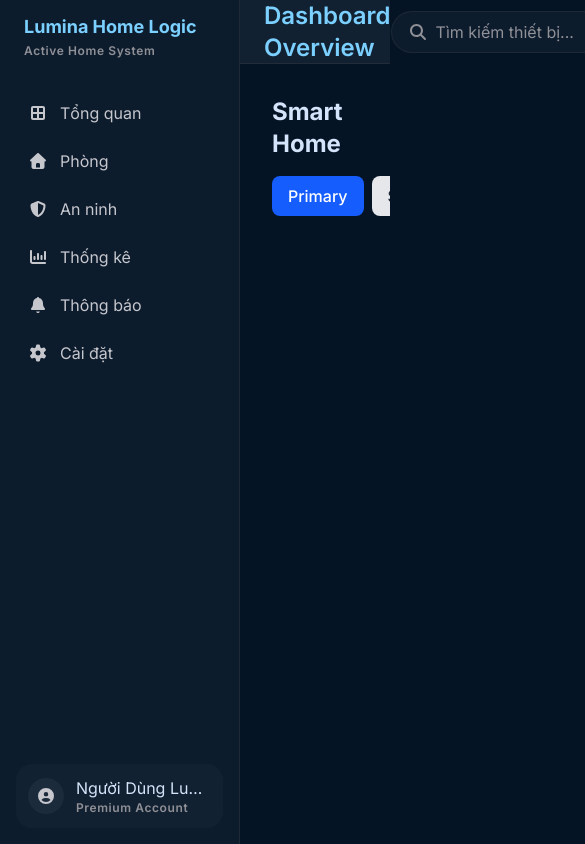
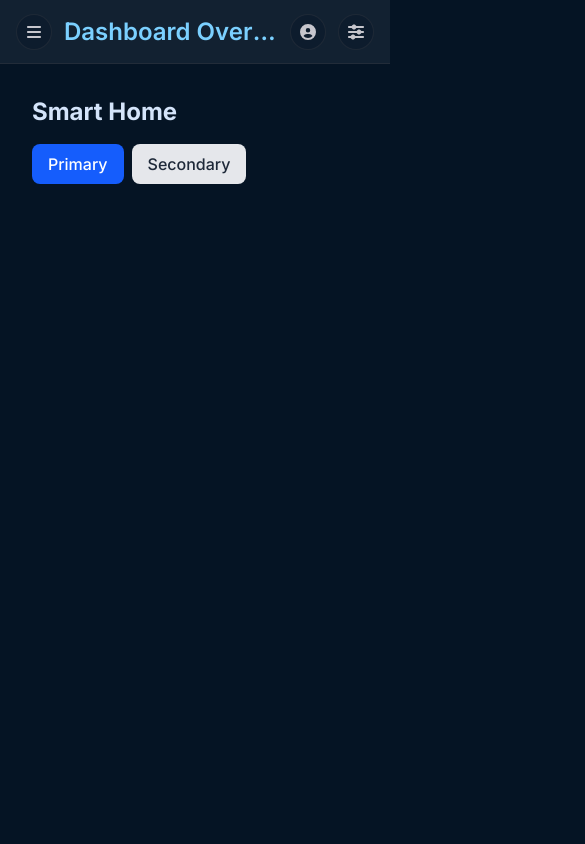
Before and after one commit to karmavt123/Smarthome, a React (Vite) app: page / in a window 390 px wide. Shown: the top 844 px of the page, 585 px wide, since content can reach past the window. Built offline with nearby package versions, Linux system fonts and the light colour scheme.

Commit message:
add mobile sidebar

```diff
--- a/src/layouts/MainLayout.js
+++ b/src/layouts/MainLayout.js
@@ -1,3 +1,4 @@
+import { useState } from 'react';
 import { NavLink, Outlet } from 'react-router-dom';
 import { FontAwesomeIcon } from '@fortawesome/react-fontawesome';
 import {
@@ -10,6 +11,8 @@ import {
   faMagnifyingGlass,
   faCircleUser,
   faSliders,
+  faBars,
+  faXmark,
 } from '@fortawesome/free-solid-svg-icons';
 
 const NAV_ITEMS = [
@@ -22,12 +25,35 @@ const NAV_ITEMS = [
 ];
 
 function MainLayout() {
+  const [sidebarOpen, setSidebarOpen] = useState(false);
+
   return (
     <div className="min-h-screen flex bg-background">
-      <aside className="w-60 shrink-0 bg-surface-container-low border-r border-outline-variant/30 flex flex-col p-4">
-        <div className="mb-8 px-2">
-          <h1 className="text-body-lg font-bold text-secondary leading-tight">Lumina Home Logic</h1>
-          <p className="text-label-sm text-outline mt-1">Active Home System</p>
+      {sidebarOpen && (
+        <div
+          className="fixed inset-0 bg-black/50 z-30 md:hidden"
+          onClick={() => setSidebarOpen(false)}
+        />
+      )}
+
+      <aside
+        className={`fixed md:static inset-y-0 left-0 z-40 w-60 shrink-0 bg-surface-container-low border-r border-outline-variant/30 flex flex-col p-4 transition-transform duration-200 md:translate-x-0 ${
+          sidebarOpen ? 'translate-x-0' : '-translate-x-full'
+        }`}
+      >
+        <div className="mb-8 px-2 flex items-center justify-between">
+          <div>
+            <h1 className="text-body-lg font-bold text-secondary leading-tight">Lumina Home Logic</h1>
+            <p className="text-label-sm text-outline mt-1">Active Home System</p>
+          </div>
+          <button
+            type="button"
+            onClick={() => setSidebarOpen(false)}
+            aria-label="Đóng menu"
+            className="md:hidden text-on-surface-variant hover:text-on-surface"
+          >
+            <FontAwesomeIcon icon={faXmark} className="w-4 h-4" />
+          </button>
         </div>
 
         <nav className="flex flex-col gap-1">
@@ -35,6 +61,7 @@ function MainLayout() {
             <NavLink
               key={to}
               to={to}
+              onClick={() => setSidebarOpen(false)}
               className={({ isActive }) =>
                 `flex items-center gap-3 px-3 py-2.5 rounded-lg text-body-md transition-colors ${
                   isActive
@@ -61,11 +88,21 @@ function MainLayout() {
       </aside>
 
       <div className="flex-1 flex flex-col min-w-0">
-        <header className="h-16 shrink-0 bg-surface-container border-b border-outline-variant/30 flex items-center justify-between px-6">
-          <h2 className="text-headline-md font-semibold text-secondary">Dashboard Overview</h2>
+        <header className="h-16 shrink-0 bg-surface-container border-b border-outline-variant/30 flex items-center justify-between px-4 md:px-6 gap-3">
+          <div className="flex items-center gap-3 min-w-0">
+            <button
+              type="button"
+              onClick={() => setSidebarOpen(true)}
+              aria-label="Mở menu"
+              className="md:hidden w-9 h-9 shrink-0 rounded-full bg-surface-container-low border border-outline-variant/30 flex items-center justify-center text-on-surface-variant hover:text-on-surface"
+            >
+              <FontAwesomeIcon icon={faBars} className="w-4 h-4" />
+            </button>
+            <h2 className="text-headline-md font-semibold text-secondary truncate">Dashboard Overview</h2>
+          </div>
 
-          <div className="flex items-center gap-3">
-            <div className="flex items-center gap-2 rounded-full bg-surface-container-low border border-outline-variant/30 px-4 py-2">
+          <div className="flex items-center gap-3 shrink-0">
+            <div className="hidden sm:flex items-center gap-2 rounded-full bg-surface-container-low border border-outline-variant/30 px-4 py-2">
               <FontAwesomeIcon icon={faMagnifyingGlass} className="w-4 h-4 text-outline" />
               <input
                 type="text"
```
